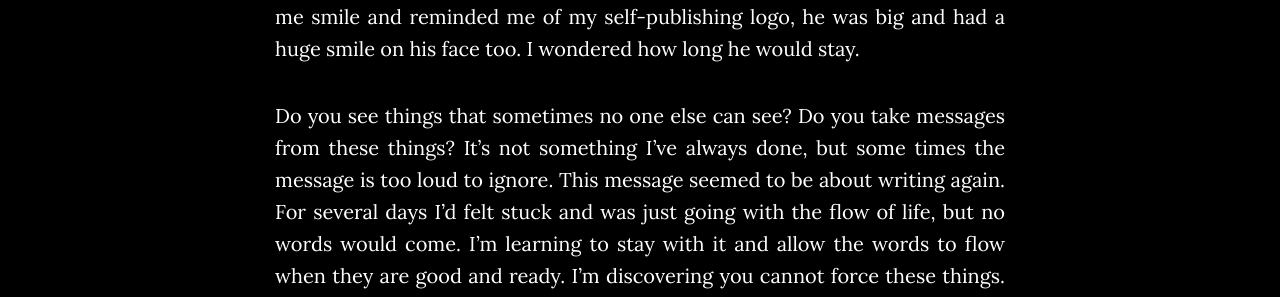
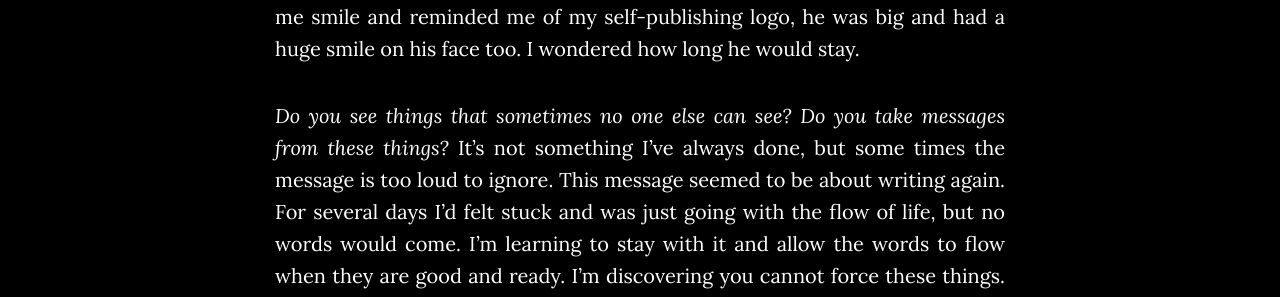
Before and after one commit to cardsfromtheedge/cardsfromtheedge.github.io, a Jekyll site: the page built from _posts/2016-07-06-memories-away-from-the-edge.md, in a window 1280 px wide and 900 px high, scrolled down 1425 px. Shown: the part 157-454 px from the top of the window. Built offline with Jekyll 4.4.1, drawn with Linux system fonts in a browser that asks for light colours; some of the changed text lies outside the part shown.

Commit message:
Update 2016-07-06-memories-away-from-the-edge.md

```diff
--- a/_posts/2016-07-06-memories-away-from-the-edge.md
+++ b/_posts/2016-07-06-memories-away-from-the-edge.md
@@ -10,7 +10,7 @@ I was sat having lunch one day, and as I so often do, I looked out on the lovely
 
 Let me explain… During the winter months, I have the pleasure of looking out on a beautiful snowy mountain across the valley, and as the days of winter turn into spring, the shapes in the snow-covered peaks constantly change. I’ve watched my ‘snow angel’ over 4 wonderful winters from that window, and she’s kept me company when I’ve felt alone.  She comes and goes each season, but I’ve never questioned her about where she goes in between! This year is different though, she’d gone without a wave goodbye, no looking back and for several days I earnestly looked for her in the snow, but, alas she had gone and then a few days later, I spotted it, the otters face and I smiled as I thanked the snow angel for her company and pondered the new kid on the block. He made me smile and reminded me of my self-publishing logo, he was big and had a huge smile on his face too.  I wondered how long he would stay.
 
-Do you see things that sometimes no one else can see? Do you take messages from these things?  It’s not something I’ve always done, but some times the message is too loud to ignore. This message seemed to be about writing again. For several days I’d felt stuck and was just going with the flow of life, but no words would come. I’m learning to stay with it and allow the words to flow when they are good and ready. I’m discovering you cannot force these things. Today, that changed because when I remembered looking out at the otter, I knew I must write about him. Otters are playful and I’ve chosen them in my life to remind me to be playful and to choose happy again and again.
+*Do you see things that sometimes no one else can see? Do you take messages from these things?*  It’s not something I’ve always done, but some times the message is too loud to ignore. This message seemed to be about writing again. For several days I’d felt stuck and was just going with the flow of life, but no words would come. I’m learning to stay with it and allow the words to flow when they are good and ready. I’m discovering you cannot force these things. Today, that changed because when I remembered looking out at the otter, I knew I must write about him. Otters are playful and I’ve chosen them in my life to remind me to be playful and to choose happy again and again.
 
 So, it is very fitting that earlier this year, I was given a beautiful toy otter for my big-O birthday by a dear friend. Little did I know, how much joy he would bring into my life! His name is Oscar and like the otter in the snow, he brings great comfort to me when I’m alone.  He reminds me that we are never truly alone and like so many things I’m becoming aware of, we can choose how we feel, pretty much about everything. It has reminded me, that having any kind of furry friend in your life can make a real difference to your world. For many years I had cats, and each time one of them passed away, a little bit of my heart went with them, and as having pets is not practical right now, I cherish the new additions to the household! For that reason, Oscar now sits alongside Simon, the nautical cat – another lovely gift who manages to fool even us sometimes, he’s so life like! ☺
 
```
